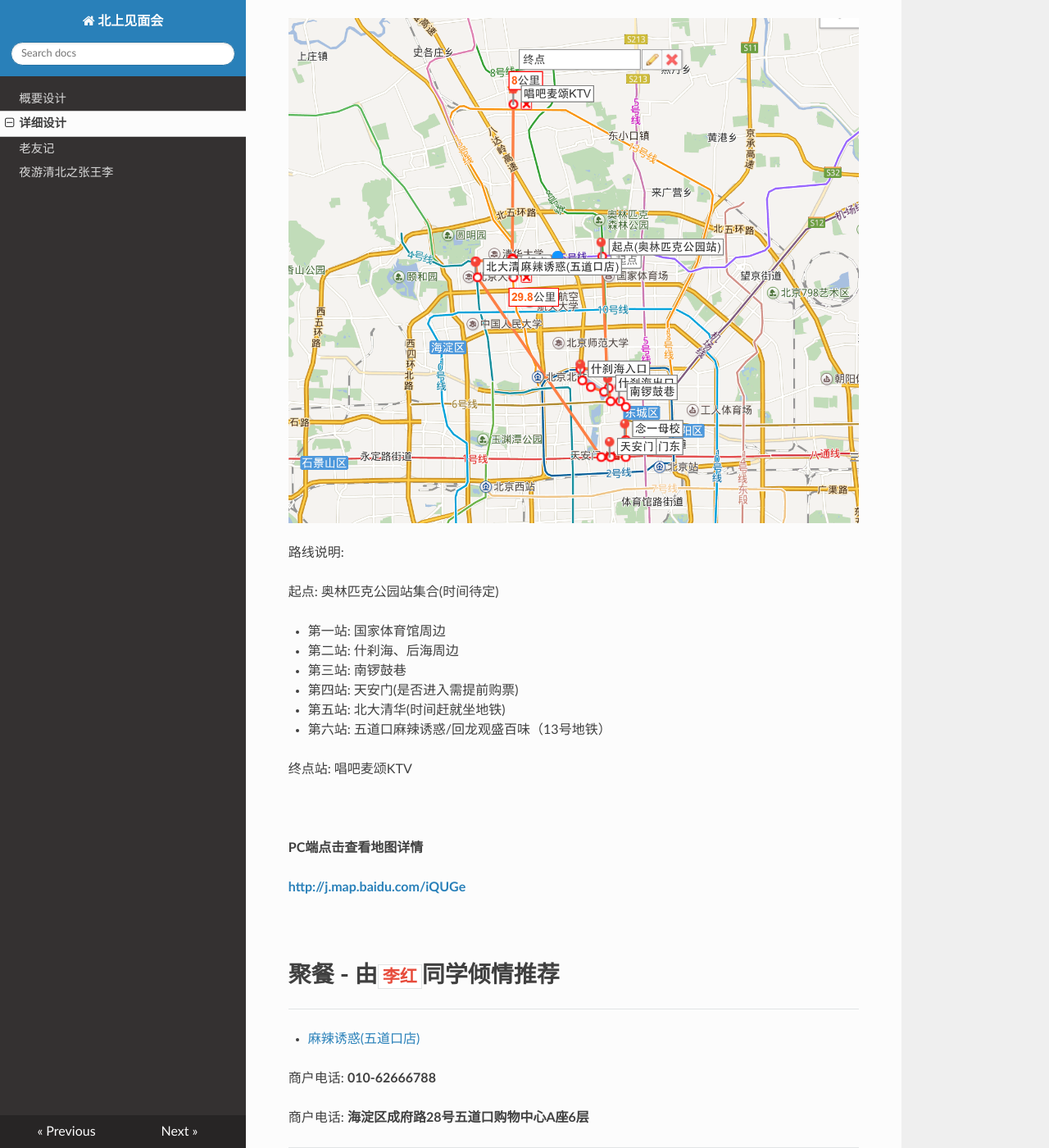
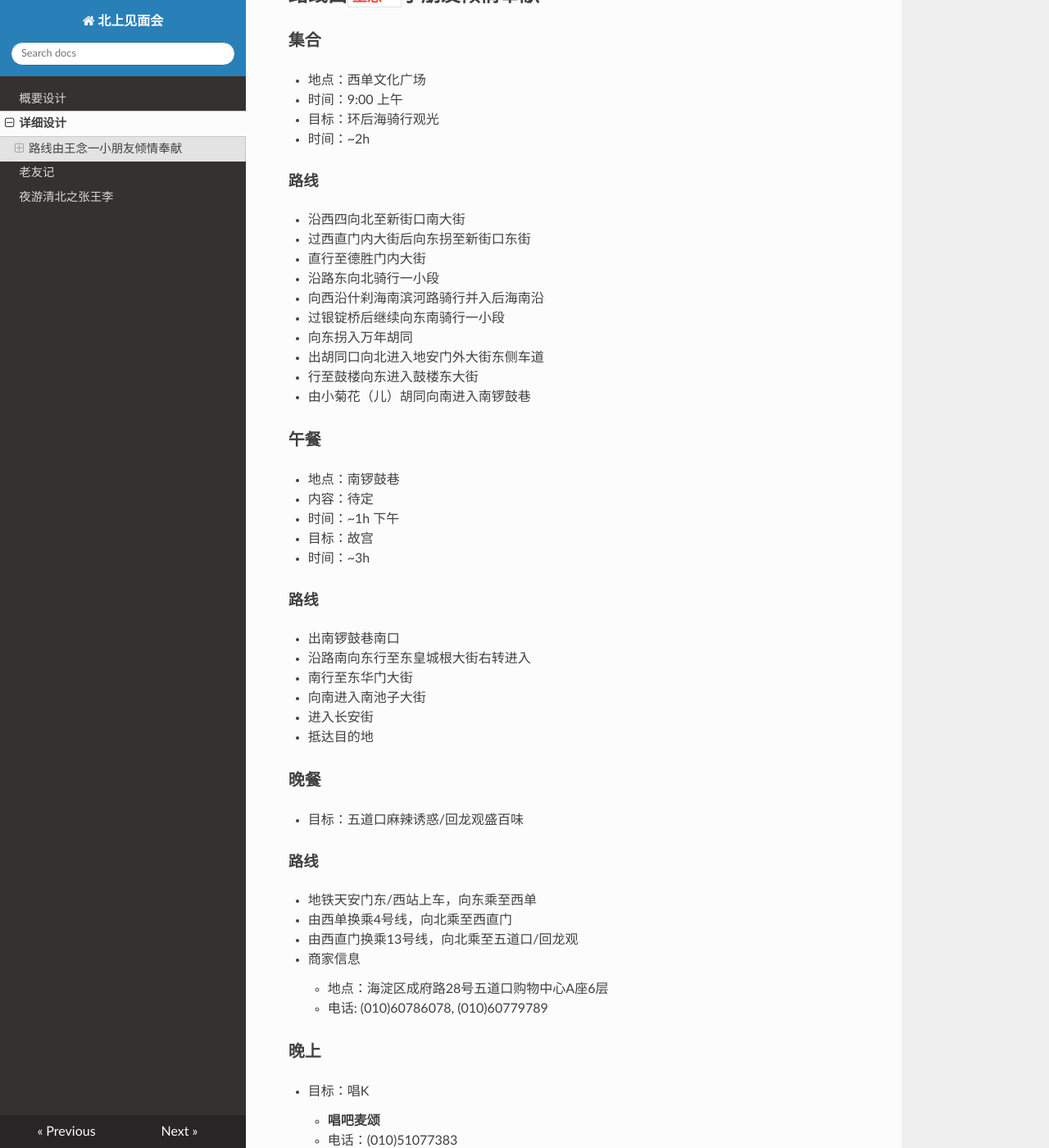
Before and after one commit to wangzhizhou/BSMeeting, an MkDocs documentation site: the page built from docs/detail.md, in a window 1280 px wide and 1400 px high, scrolled down 194 px. Shown: the whole window at 82% size. Built offline with MkDocs 1.6.1, drawn with Linux system fonts in a browser that asks for light colours; nearby versions of some CDN libraries; old or Windows-style settings are respelled for this version of MkDocs; some of the changed text lies outside the part shown.

Commit message:
modifided the ride path

```diff
--- a/docs/detail.md
+++ b/docs/detail.md
@@ -1,36 +1,108 @@
 # 骑行
 
-
-**路线图概览**
-
-![ridepath](ridepath.png)
-
-路线说明:
-
-起点: 奥林匹克公园站集合(时间待定)
-
-- 第一站: 国家体育馆周边
-
-- 第二站: 什刹海、后海周边
-
-- 第三站: 南锣鼓巷
-
-- 第四站: 天安门(是否进入需提前购票)
-
-- 第五站: 北大清华(时间赶就坐地铁)
-
-- 第六站: 五道口麻辣诱惑/回龙观盛百味（13号地铁）
-
-终点站: 唱吧麦颂KTV
+## 路线由**`王念一`**小朋友倾情奉献
 
 
-<br/>
+### 集合
 
-**PC端点击查看地图详情**
+* 地点：西单文化广场
 
-**<http://j.map.baidu.com/iQUGe>**
+* 时间：9:00 上午
 
-<br/>
+* 目标：环后海骑行观光
+
+* 时间：~2h
+
+#### 路线
+
+* 沿西四向北至新街口南大街
+
+* 过西直门内大街后向东拐至新街口东街
+
+* 直行至德胜门内大街
+
+* 沿路东向北骑行一小段
+
+* 向西沿什刹海南滨河路骑行并入后海南沿
+
+* 过银锭桥后继续向东南骑行一小段
+
+* 向东拐入万年胡同
+
+* 出胡同口向北进入地安门外大街东侧车道
+
+* 行至鼓楼向东进入鼓楼东大街
+
+* 由小菊花（儿）胡同向南进入南锣鼓巷
+
+### 午餐
+
+
+* 地点：南锣鼓巷
+
+* 内容：待定
+
+* 时间：~1h 下午
+
+* 目标：故宫
+
+* 时间：~3h
+
+#### 路线
+
+* 出南锣鼓巷南口
+
+* 沿路南向东行至东皇城根大街右转进入
+
+* 南行至东华门大街
+
+* 向南进入南池子大街
+
+* 进入长安街
+
+* 抵达目的地
+
+### 晚餐
+
+* 目标：五道口麻辣诱惑/回龙观盛百味
+
+#### 路线
+
+* 地铁天安门东/西站上车，向东乘至西单
+
+* 由西单换乘4号线，向北乘至西直门
+
+* 由西直门换乘13号线，向北乘至五道口/回龙观
+
+* 商家信息
+
+	- 地点：海淀区成府路28号五道口购物中心A座6层
+
+	- 电话: (010)60786078, (010)60779789
+
+### 晚上
+
+* 目标：唱K
+
+	- **唱吧麦颂**
+
+	- 电话：(010)51077383
+
+	- 地址：北京市昌平区回龙观镇育知东路30号院5号楼华联商厦F2
+
+
+	- **火烈鸟量贩式KTV**
+
+	- 电话：(010)60706988
+
+	- 地址：回龙观西大街19号北店时代广场E段B1层
+
+
+#### 路线
+
+* 地铁五道口站上车，向北乘至回龙观
+
+
 
 # 聚餐 - **由`李红`同学倾情推荐**
 
@@ -101,3 +173,38 @@
 # To Eat List
 
 ![To Eat List](toeatlist.jpg)
+
+
+
+# 计划但未使用路线
+
+**路线图概览**
+
+![ridepath](ridepath.png)
+
+路线说明:
+
+起点: 奥林匹克公园站集合(时间待定)
+
+- 第一站: 国家体育馆周边
+
+- 第二站: 什刹海、后海周边
+
+- 第三站: 南锣鼓巷
+
+- 第四站: 天安门(是否进入需提前购票)
+
+- 第五站: 北大清华(时间赶就坐地铁)
+
+- 第六站: 五道口麻辣诱惑/回龙观盛百味（13号地铁）
+
+终点站: 唱吧麦颂KTV
+
+
+<br/>
+
+**PC端点击查看地图详情**
+
+**<http://j.map.baidu.com/iQUGe>**
+
+<br/>
```
